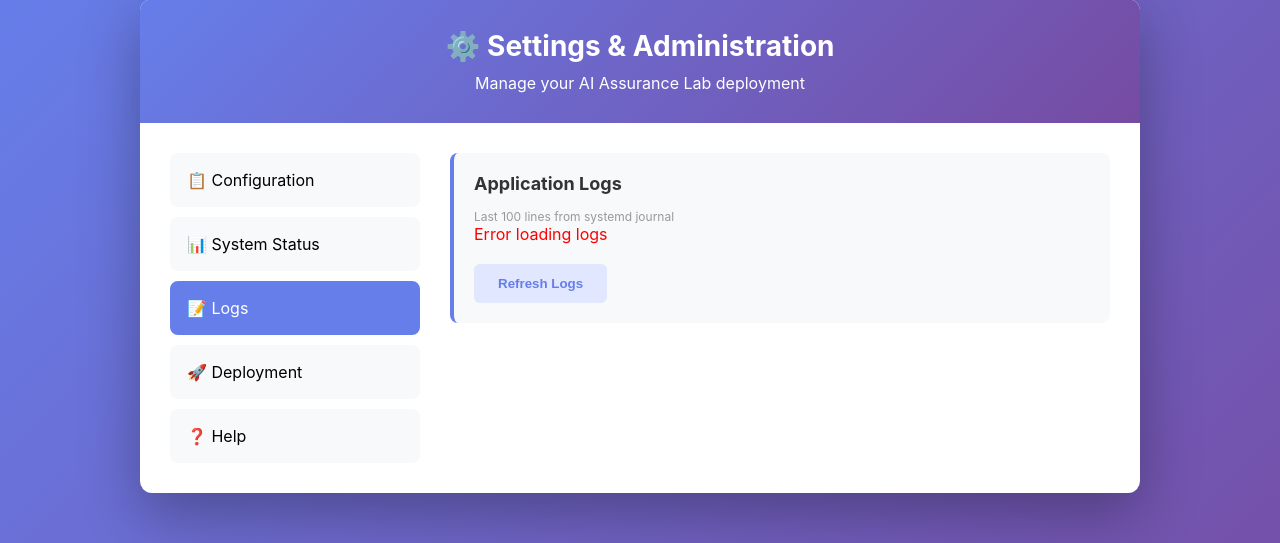
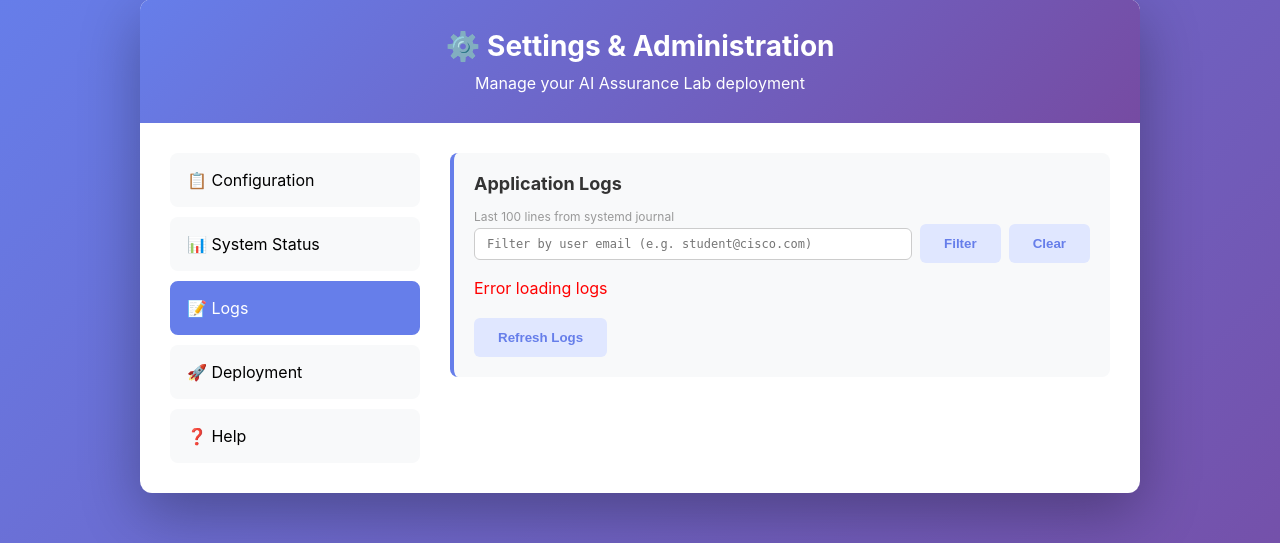
Before and after one commit to sceddy-git/ai-assurance-lab, a Flask app: template templates/admin_settings.html in a window 1280 px wide, after a click on "📝 Logs". Shown: the part 21-564 px from the top of the page. Run offline with Flask 3, Linux system fonts and the light colour scheme; the template is opened without the code that fills it, so the values that code supplies are empty.

Commit message:
Add user-email filter to admin logs viewer
Co-authored-by: Cursor <cursoragent@cursor.com>

```diff
--- a/app.py
+++ b/app.py
@@ -1235,16 +1235,24 @@ def restart_flask():
 @app.route('/api/admin/system/logs', methods=['GET'])
 @login_required
 def get_logs():
-    """Get recent Flask logs."""
+    """Get recent Flask logs, optionally filtered to lines mentioning a
+    given user (email). Filtering is a simple case-insensitive substring
+    match over the raw log line, so it also matches partial addresses.
+    """
     user_email = session.get('user_email', '')
     if not _is_proctor(user_email):
         return jsonify({'error': 'Access denied'}), 403
+
+    user_filter = (request.args.get('user') or '').strip()
+    # Pull a much bigger window when filtering, since a substring match
+    # over just the last 100 lines could easily miss the user's activity.
+    tail_lines = '2000' if user_filter else '100'
 
     try:
         import subprocess
 
         result = subprocess.run(
-            ['/usr/bin/sudo', '/usr/bin/journalctl', '-u', 'flask-app', '-n', '100', '--no-pager'],
+            ['/usr/bin/sudo', '/usr/bin/journalctl', '-u', 'flask-app', '-n', tail_lines, '--no-pager'],
             capture_output=True,
             text=True,
             timeout=5
@@ -1252,9 +1260,16 @@ def get_logs():
 
         logs = result.stdout.split('\n')
 
+        if user_filter:
+            needle = user_filter.lower()
+            logs = [line for line in logs if needle in line.lower()]
+            # Keep the response light even if the filter matches a lot.
+            logs = logs[-200:]
+
         return jsonify({
             'status': 'success',
-            'logs': logs
+            'logs': logs,
+            'filtered_by': user_filter or None
         })
 
     except Exception as e:
--- a/templates/admin_settings.html
+++ b/templates/admin_settings.html
@@ -389,7 +389,19 @@
                 <div class="tab-content" id="logs">
                     <div class="section">
                         <h2>Application Logs</h2>
-                        <p class="help-text">Last 100 lines from systemd journal</p>
+                        <p class="help-text" id="logsHelpText">Last 100 lines from systemd journal</p>
+
+                        <div class="form-group" style="display: flex; gap: 8px; align-items: center; margin-bottom: 15px;">
+                            <input
+                                type="text"
+                                id="logsUserFilter"
+                                placeholder="Filter by user email (e.g. student@cisco.com)"
+                                style="flex: 1; padding: 8px 12px; border: 1px solid #ccc; border-radius: 6px;"
+                                onkeydown="if (event.key === 'Enter') loadLogs();"
+                            >
+                            <button class="button button-secondary" onclick="loadLogs()">Filter</button>
+                            <button class="button button-secondary" onclick="document.getElementById('logsUserFilter').value=''; loadLogs();">Clear</button>
+                        </div>
 
                         <div id="logsContent">
                             <div style="text-align: center; padding: 30px;">
@@ -578,12 +590,38 @@
         }
 
         // Logs
+        function escapeHtml(s) {
+            const div = document.createElement('div');
+            div.textContent = s;
+            return div.innerHTML;
+        }
+
         function loadLogs() {
             const el = document.getElementById('logsContent');
-            fetch('/api/admin/system/logs')
+            const helpEl = document.getElementById('logsHelpText');
+            const userFilter = document.getElementById('logsUserFilter').value.trim();
+
+            el.innerHTML = '<div style="text-align: center; padding: 30px;"><div class="spinner"></div><p>Loading logs...</p></div>';
+
+            const url = userFilter
+                ? `/api/admin/system/logs?user=${encodeURIComponent(userFilter)}`
+                : '/api/admin/system/logs';
+
+            fetch(url)
                 .then(r => r.json())
                 .then(data => {
-                    const html = `<div class="log-viewer">${data.logs.map(l => `<div class="log-line">${l}</div>`).join('')}</div>`;
+                    if (data.filtered_by) {
+                        helpEl.textContent = `Showing lines mentioning "${data.filtered_by}" (searched last 2000 lines, showing up to 200 matches)`;
+                    } else {
+                        helpEl.textContent = 'Last 100 lines from systemd journal';
+                    }
+
+                    if (!data.logs || data.logs.length === 0 || (data.logs.length === 1 && !data.logs[0])) {
+                        el.innerHTML = '<p class="help-text">No matching log lines found.</p>';
+                        return;
+                    }
+
+                    const html = `<div class="log-viewer">${data.logs.map(l => `<div class="log-line">${escapeHtml(l)}</div>`).join('')}</div>`;
                     el.innerHTML = html;
                 })
                 .catch(err => {
```
